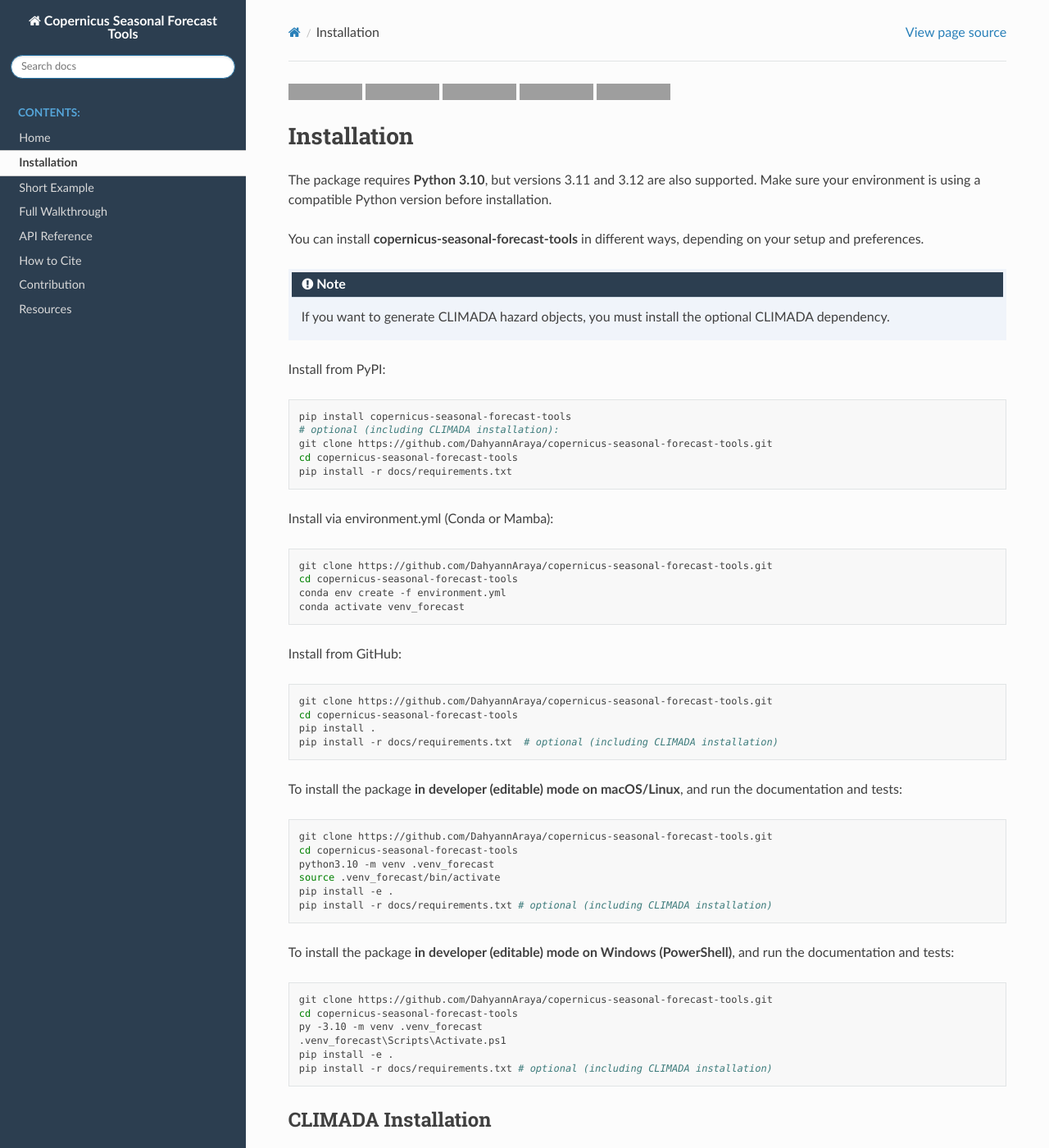
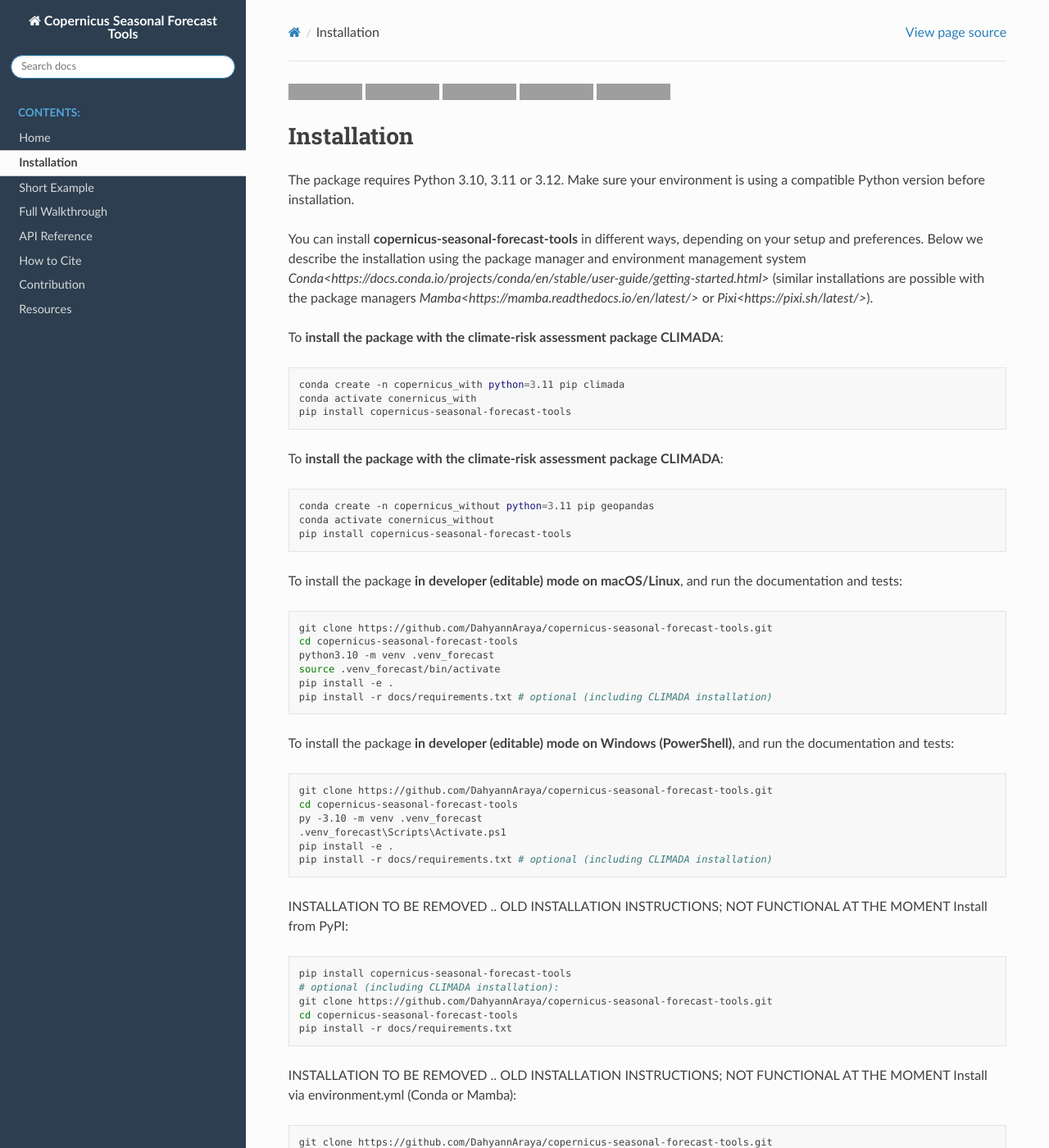
Before and after one commit to DahyannAraya/copernicus-seasonal-forecast-tools, a Sphinx documentation site: the page built from docs/source/installation.rst, in a window 1280 px wide and 1400 px high. Shown: the whole window at 82% size. Built offline with Sphinx 7.4.7 and the Read the Docs theme 3.1.0, drawn with Linux system fonts in a browser that asks for light colours; some of the changed text lies outside the part shown; grey boxes are pictures that could not be loaded.

Commit message:
updated installation instruction in readthedocs

```diff
--- a/docs/source/installation.rst
+++ b/docs/source/installation.rst
@@ -22,41 +22,28 @@
 Installation
 ============
 
-The package requires **Python 3.10**, but versions 3.11 and 3.12 are also supported. Make sure your environment is using a compatible Python version before installation.
+The package requires Python 3.10, 3.11 or 3.12. Make sure your environment is using a compatible Python version before installation.
 
 You can install **copernicus-seasonal-forecast-tools** in different ways, depending on your setup and preferences.
+Below we describe the installation using the package manager and environment management system
+`Conda<https://docs.conda.io/projects/conda/en/stable/user-guide/getting-started.html>`
+(similar installations are possible with the package managers `Mamba<https://mamba.readthedocs.io/en/latest/>` or `Pixi<https://pixi.sh/latest/>`).
 
-.. note::
-
-   If you want to generate CLIMADA hazard objects, you must install the optional CLIMADA dependency.
-
-Install from PyPI:
+To **install the package with the climate-risk assessment package CLIMADA**:
 
 .. code-block:: bash
 
+   conda create -n copernicus_with python=3.11 pip climada
+   conda activate conernicus_with
    pip install copernicus-seasonal-forecast-tools
-   # optional (including CLIMADA installation):
-   git clone https://github.com/DahyannAraya/copernicus-seasonal-forecast-tools.git
-   cd copernicus-seasonal-forecast-tools
-   pip install -r docs/requirements.txt
 
-Install via environment.yml (Conda or Mamba):
+To **install the package with the climate-risk assessment package CLIMADA**:
 
 .. code-block:: bash
 
-   git clone https://github.com/DahyannAraya/copernicus-seasonal-forecast-tools.git
-   cd copernicus-seasonal-forecast-tools
-   conda env create -f environment.yml
-   conda activate venv_forecast
-
-Install from GitHub:
-
-.. code-block:: bash
-
-   git clone https://github.com/DahyannAraya/copernicus-seasonal-forecast-tools.git
-   cd copernicus-seasonal-forecast-tools
-   pip install .
-   pip install -r docs/requirements.txt  # optional (including CLIMADA installation)
+   conda create -n copernicus_without python=3.11 pip geopandas
+   conda activate conernicus_without
+   pip install copernicus-seasonal-forecast-tools
 
 To install the package **in developer (editable) mode on macOS/Linux**, and run the documentation and tests:
 
@@ -79,6 +66,40 @@ To install the package **in developer (editable) mode on Windows (PowerShell)**,
    .venv_forecast\Scripts\Activate.ps1
    pip install -e .
    pip install -r docs/requirements.txt # optional (including CLIMADA installation)
+
+
+INSTALLATION TO BE REMOVED
+.. OLD INSTALLATION INSTRUCTIONS; NOT FUNCTIONAL AT THE MOMENT
+Install from PyPI:
+
+.. code-block:: bash
+
+   pip install copernicus-seasonal-forecast-tools
+   # optional (including CLIMADA installation):
+   git clone https://github.com/DahyannAraya/copernicus-seasonal-forecast-tools.git
+   cd copernicus-seasonal-forecast-tools
+   pip install -r docs/requirements.txt
+
+INSTALLATION TO BE REMOVED
+.. OLD INSTALLATION INSTRUCTIONS; NOT FUNCTIONAL AT THE MOMENT
+Install via environment.yml (Conda or Mamba):
+
+.. code-block:: bash
+
+   git clone https://github.com/DahyannAraya/copernicus-seasonal-forecast-tools.git
+   cd copernicus-seasonal-forecast-tools
+   conda env create -f environment.yml
+   conda activate venv_forecast
+
+INSTALLATION TO BE REMOVED
+Install from GitHub:
+
+.. code-block:: bash
+
+   git clone https://github.com/DahyannAraya/copernicus-seasonal-forecast-tools.git
+   cd copernicus-seasonal-forecast-tools
+   pip install .
+   pip install -r docs/requirements.txt  # optional (including CLIMADA installation)
 
 
 CLIMADA Installation
```
